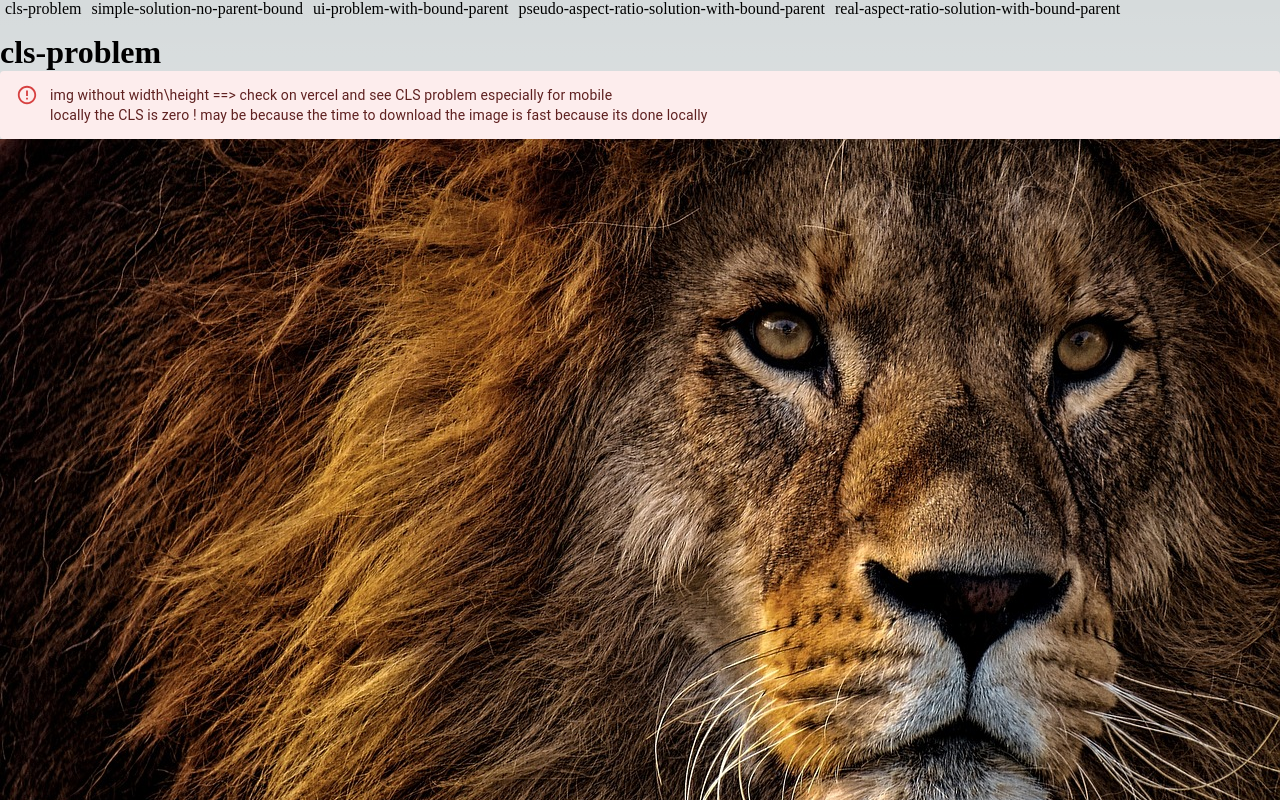
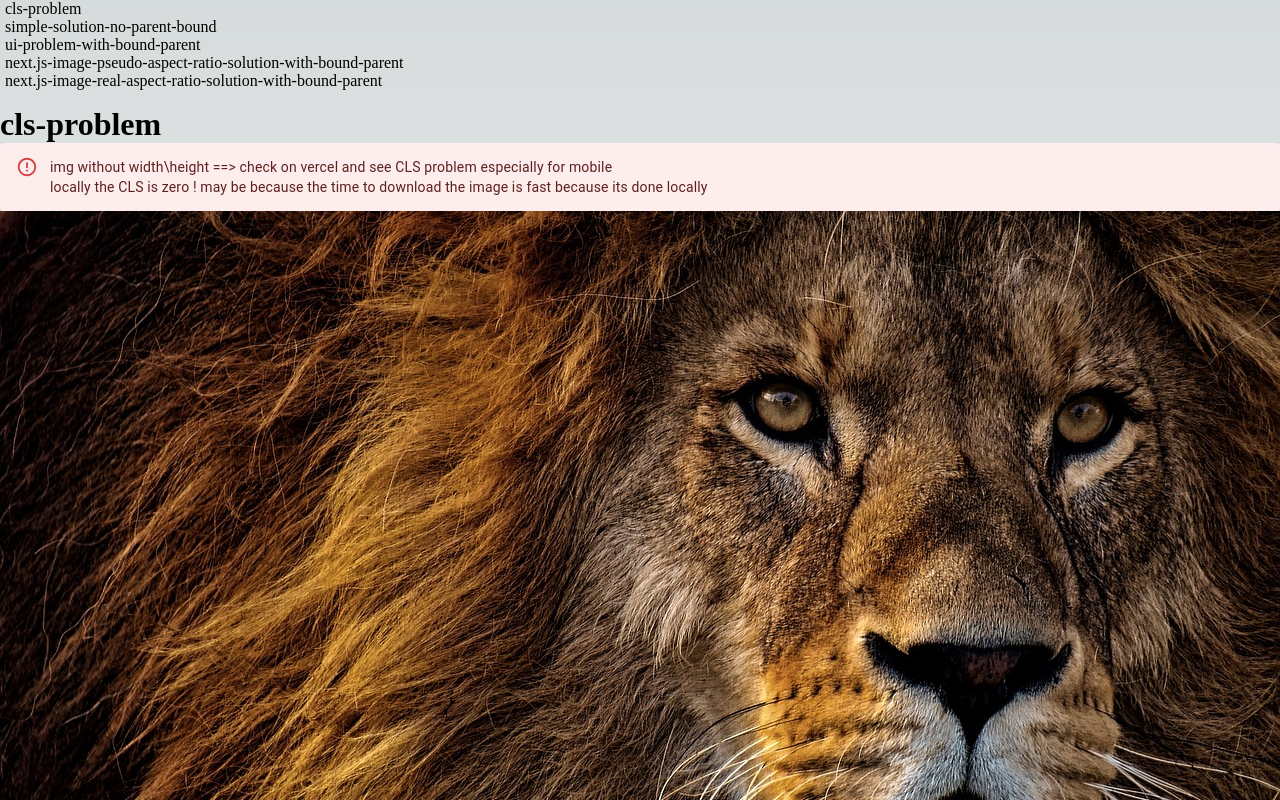
Before and after one commit to NathanKr/core-web-vitals-cls-playground, a Next.js app: page /cls-problem in a window 1280 px wide. Shown: the top 800 px of the page. Built offline with nearby package versions, Linux system fonts and the light colour scheme.

Commit message:
working solution to prevent cls using next.js Image and aspect-ratio

```diff
--- a/src/components/top.tsx
+++ b/src/components/top.tsx
@@ -5,9 +5,12 @@ import styles from "@/styles/top.module.css";
 const Top = () => {
   const tabsValues: string[] = Object.values(ETab);
   const elemsLink = tabsValues.map((tab, i) => (
-    <Link key={i} href={`/${tab}`}>
-      {tab}
-    </Link>
+    <>
+      <Link key={i} href={`/${tab}`}>
+        {tab}
+      </Link>
+      <br />
+    </>
   ));
 
   return <div className={styles.container_top}>{elemsLink}</div>;
--- a/src/types/tab.ts
+++ b/src/types/tab.ts
@@ -2,8 +2,8 @@ enum ETab {
   proplem = "cls-problem",
   simpleSolution = "simple-solution-no-parent-bound",
   uiProblemWithBoundParent = "ui-problem-with-bound-parent",
-  keepAspectRatio = 'pseudo-aspect-ratio-solution-with-bound-parent',
-  keepRealAspectRatio = 'real-aspect-ratio-solution-with-bound-parent'
+  keepAspectRatioNextImage = "next.js-image-pseudo-aspect-ratio-solution-with-bound-parent",
+  keepRealAspectRatioNextImage = "next.js-image-real-aspect-ratio-solution-with-bound-parent",
 }
 
 export default ETab;
```
Also changed, not shown: src/pages/next.js-image-pseudo-aspect-ratio-solution-with-bound-parent.tsx (renamed from src/pages/pseudo-aspect-ratio-solution-with-bound-parent.tsx, +5 -11 lines), src/pages/next.js-image-real-aspect-ratio-solution-with-bound-parent.tsx (renamed from src/pages/real-aspect-ratio-solution-with-bound-parent.tsx, +3 -5 lines).
